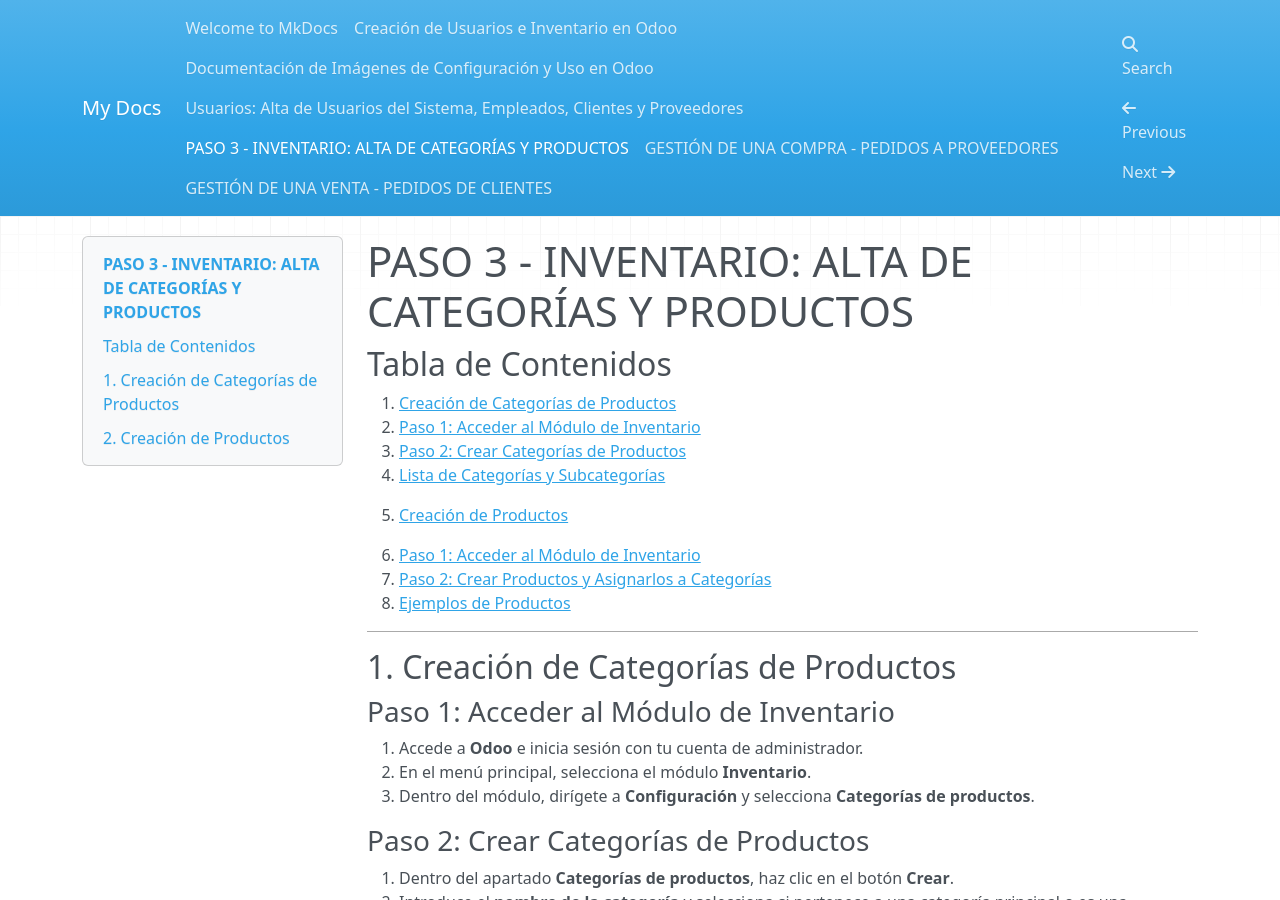
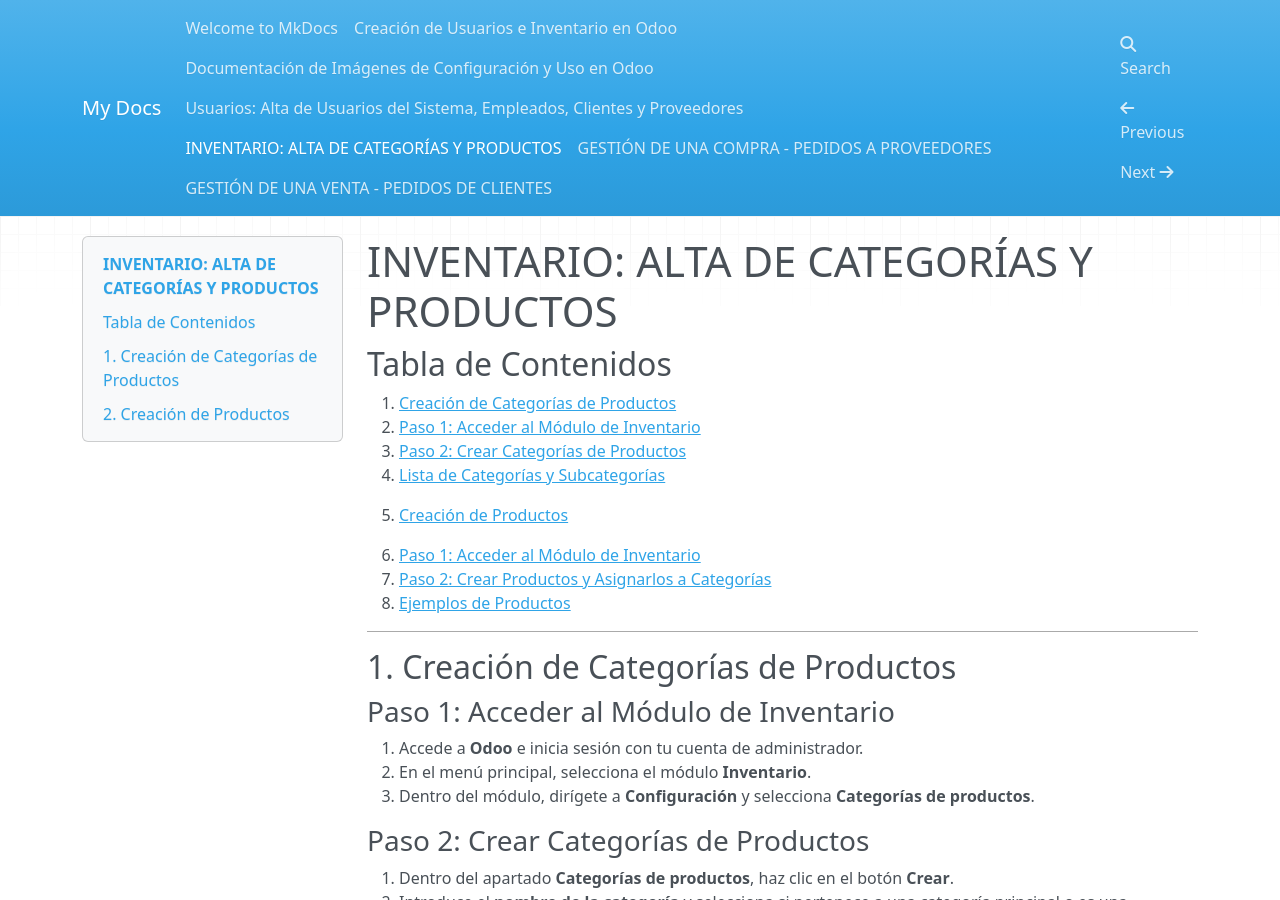
Before and after one commit to Rimsha-Iqbal/ProyectoASIR2-e4, an MkDocs documentation site: the page built from docs/paso3.md, in a window 1280 px wide and 900 px high. Built offline with MkDocs 1.6.1, drawn with Linux system fonts in a browser that asks for light colours; nearby versions of some CDN libraries.

Commit message:
Update paso3.md

```diff
--- a/docs/paso3.md
+++ b/docs/paso3.md
@@ -1,4 +1,4 @@
-# PASO 3 - INVENTARIO: ALTA DE CATEGORÍAS Y PRODUCTOS
+# INVENTARIO: ALTA DE CATEGORÍAS Y PRODUCTOS
 
 ## Tabla de Contenidos
 
```
